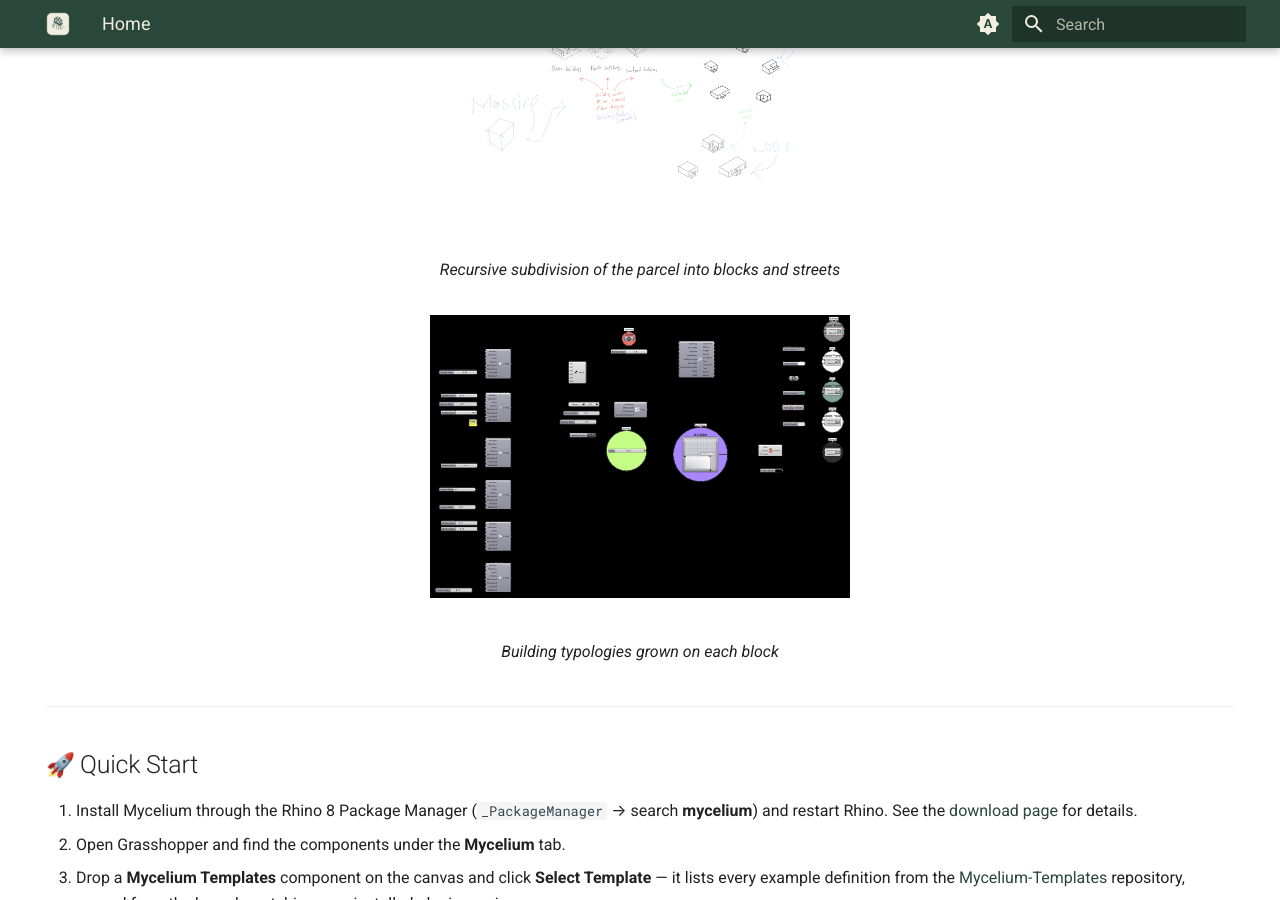
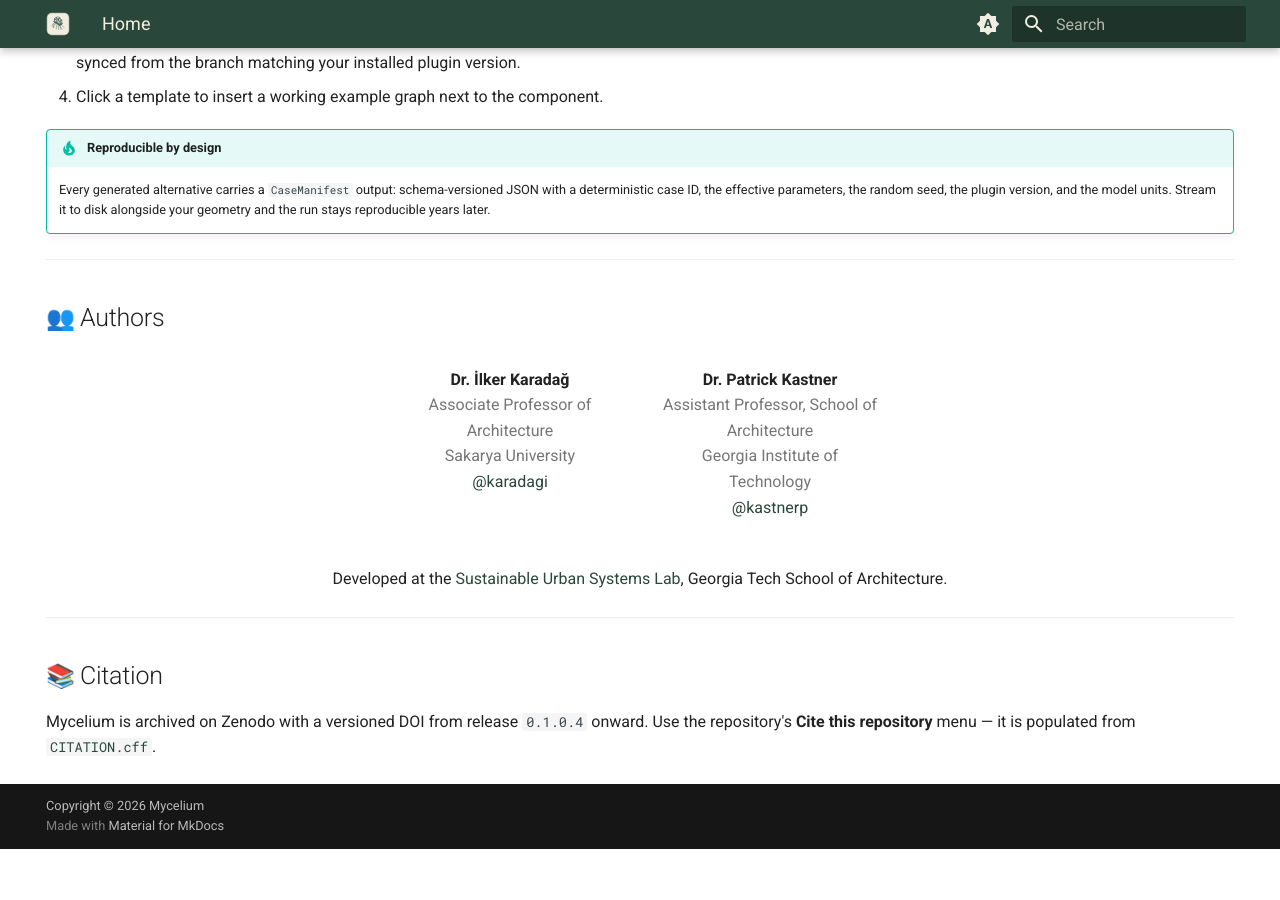
Before and after one commit to MyceliumGH-Dev/Mycelium-Website, an MkDocs documentation site: the page built from docs/index.md, in a window 1280 px wide and 900 px high, scrolled down 2881 px. Built offline with MkDocs 1.6.1 and Material for MkDocs 9.7.7, drawn with Linux system fonts in a browser that asks for light colours; emoji names are drawn with the system emoji font; after the commit the page ends 3730 px from its top, so only the background shows below that.

Commit message:
Remove the scheme diagrams from the landing and gallery pages
scheme-1.png and scheme-2.png are dropped along with their figures; the
algorithm overview covers the same ground on both pages.

```diff
--- a/docs/index.md
+++ b/docs/index.md
@@ -76,16 +76,6 @@
 
 ![Algorithm overview](assets/images/algorithm.jpeg){ loading=lazy }
 
-<figure markdown="span">
-  ![Subdivision scheme](assets/images/scheme-1.png){ width="420" loading=lazy }
-  <figcaption>Recursive subdivision of the parcel into blocks and streets</figcaption>
-</figure>
-
-<figure markdown="span">
-  ![Typology scheme](assets/images/scheme-2.png){ width="420" loading=lazy }
-  <figcaption>Building typologies grown on each block</figcaption>
-</figure>
-
 ---
 
 ## :rocket:{ aria-hidden="true" } Quick Start
```
Also changed, not shown: docs/gallery.md (+0 -10 lines), docs/assets/images/scheme-1.png (deleted), docs/assets/images/scheme-2.png (deleted).
